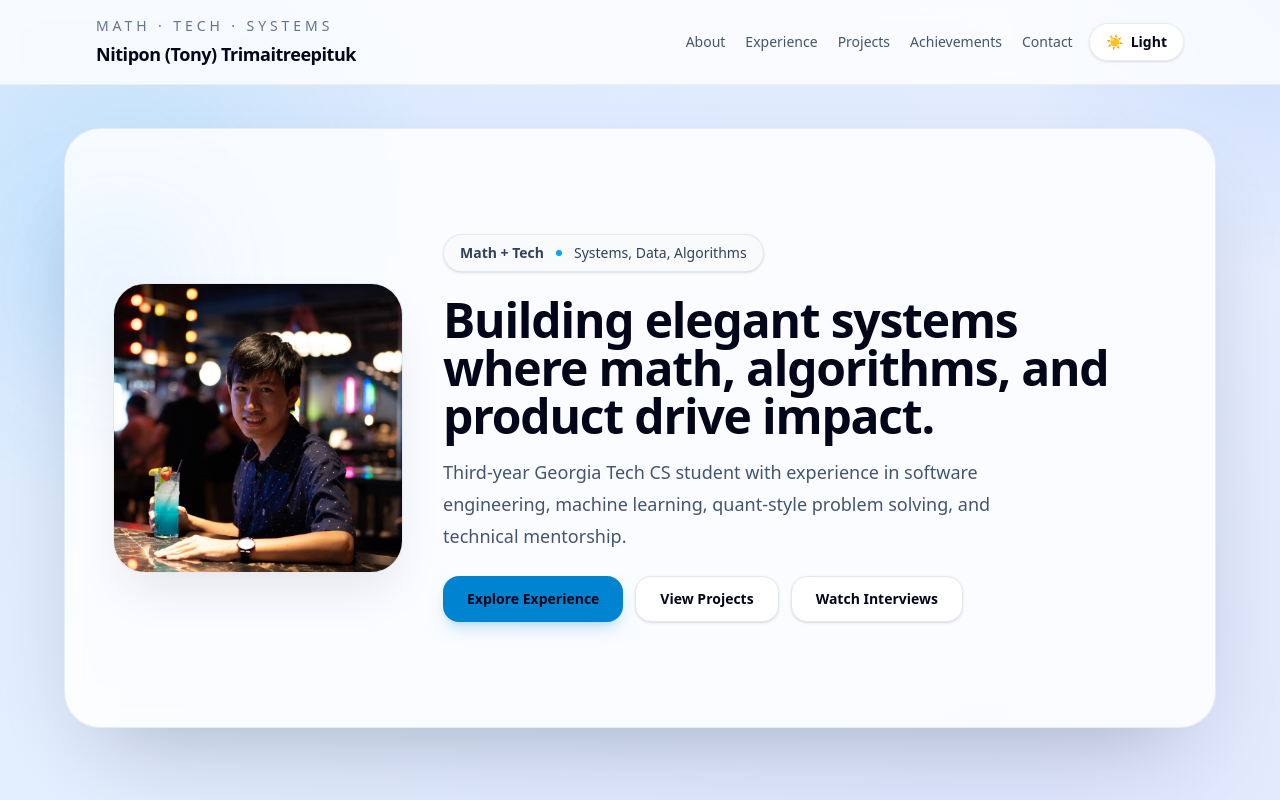
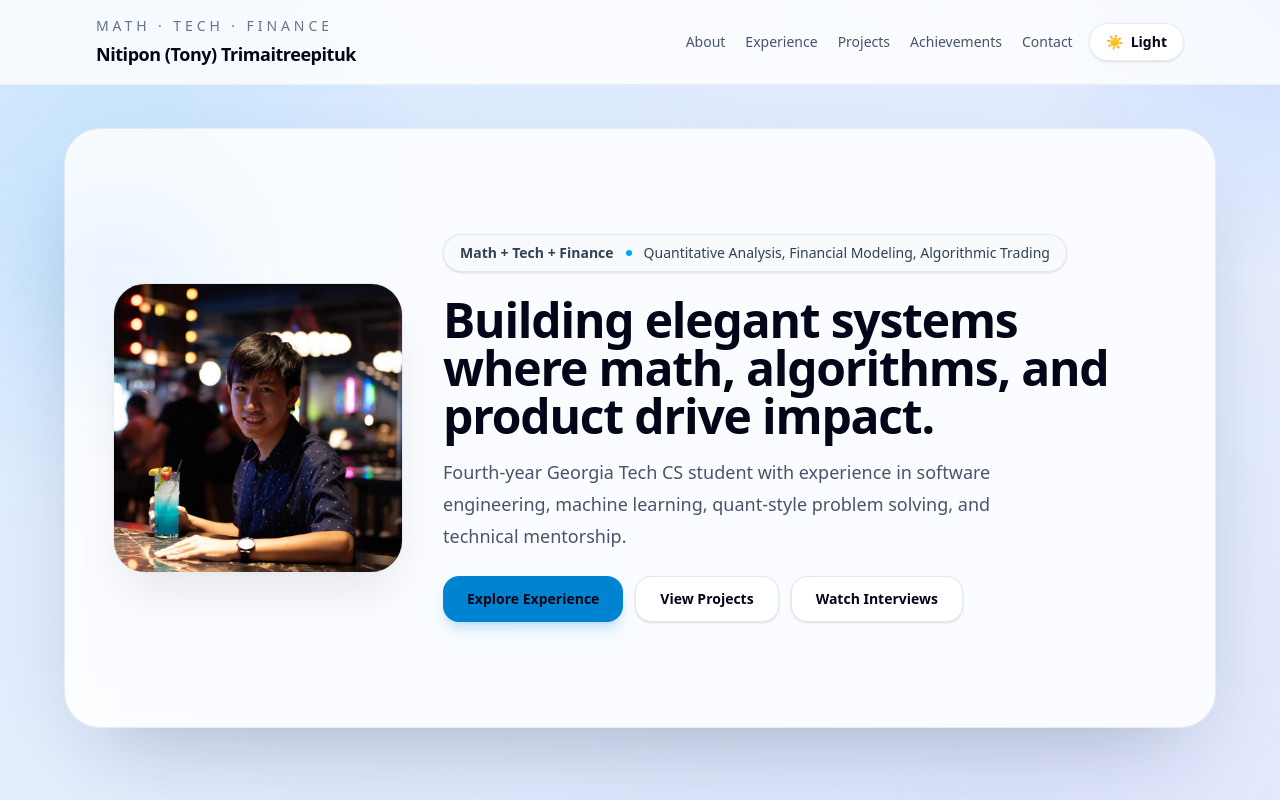
Before and after one commit to nitipon-ton/nitipon-portfolio, a Next.js app: page / in a window 1280 px wide. Shown: the top 800 px of the page. Built offline with nearby package versions, Linux system fonts and the light colour scheme.

Commit message:
Tweak info

```diff
--- a/app/components/Header.tsx
+++ b/app/components/Header.tsx
@@ -6,7 +6,7 @@ export default function Header() {
       <div className="mx-auto flex max-w-6xl items-center justify-between gap-6 px-6 py-4 sm:px-8">
         <div className="space-y-1">
           <p className="text-sm uppercase tracking-[0.28em] text-slate-500 dark:text-slate-400">
-            Math · Tech · Systems
+            Math · Tech · Finance
           </p>
           <h1 className="text-lg font-semibold tracking-tight text-slate-950 dark:text-white">
             Nitipon (Tony) Trimaitreepituk
--- a/app/components/Hero.tsx
+++ b/app/components/Hero.tsx
@@ -19,9 +19,9 @@ export default function Hero() {
 
         <div className="max-w-2xl space-y-6">
           <div className="inline-flex items-center gap-3 rounded-full border border-slate-200/90 bg-slate-50 px-4 py-2 text-sm font-medium text-slate-700 shadow-sm dark:border-slate-700/90 dark:bg-slate-900/90 dark:text-slate-200">
-            <span className="font-semibold">Math + Tech</span>
+            <span className="font-semibold">Math + Tech + Finance</span>
             <span className="h-1.5 w-1.5 rounded-full bg-sky-500 shadow-lg shadow-sky-500/20" />
-            Systems, Data, Algorithms
+            Quantitative Analysis, Financial Modeling, Algorithmic Trading
           </div>
 
           <div className="space-y-4">
@@ -29,7 +29,7 @@ export default function Hero() {
               Building elegant systems where math, algorithms, and product drive impact.
             </h1>
             <p className="max-w-xl text-lg leading-8 text-slate-600 dark:text-slate-300">
-              Third-year Georgia Tech CS student with experience in software engineering, machine learning, quant-style problem solving, and technical mentorship.
+              Fourth-year Georgia Tech CS student with experience in software engineering, machine learning, quant-style problem solving, and technical mentorship.
             </p>
           </div>
 
```
